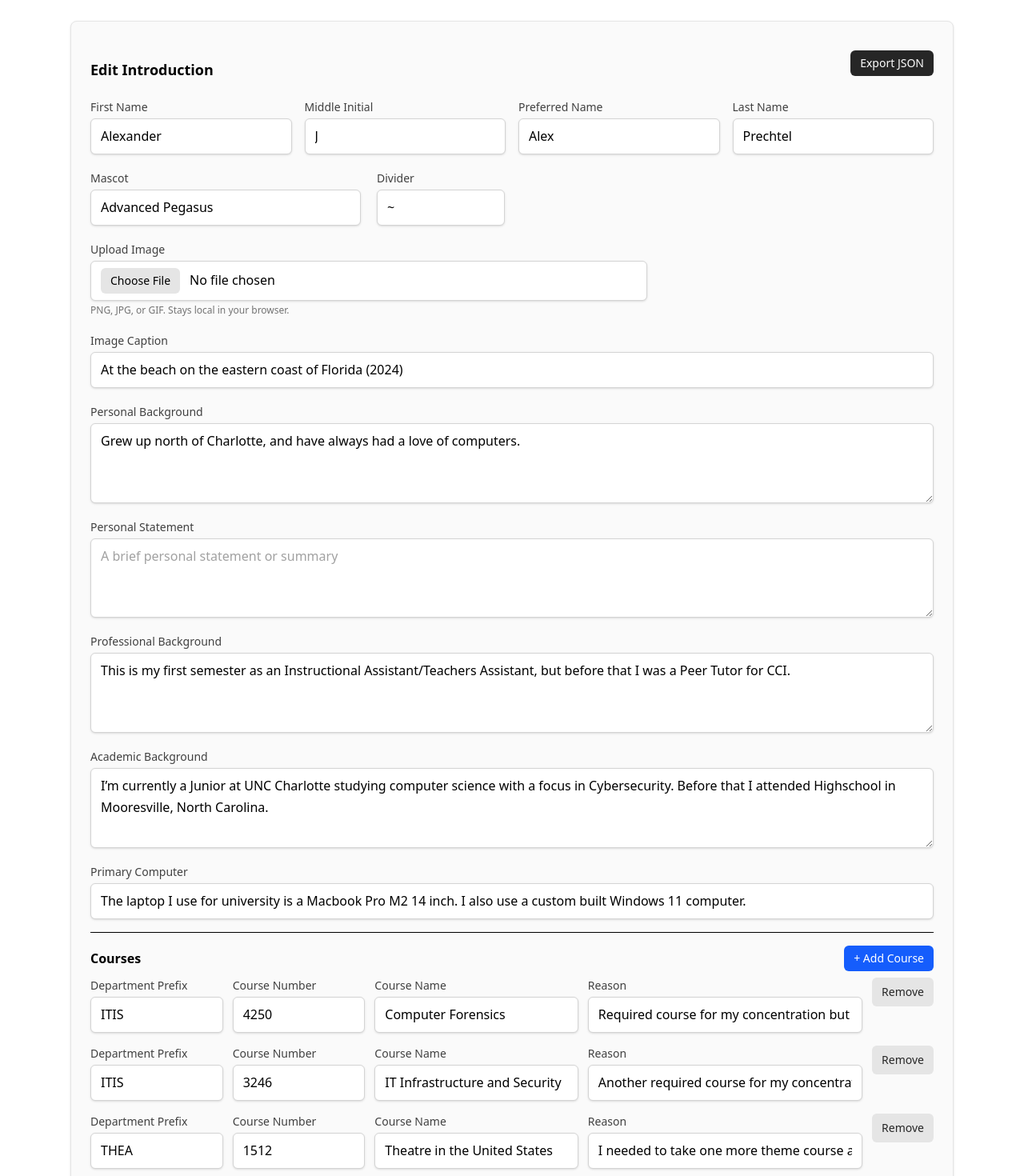
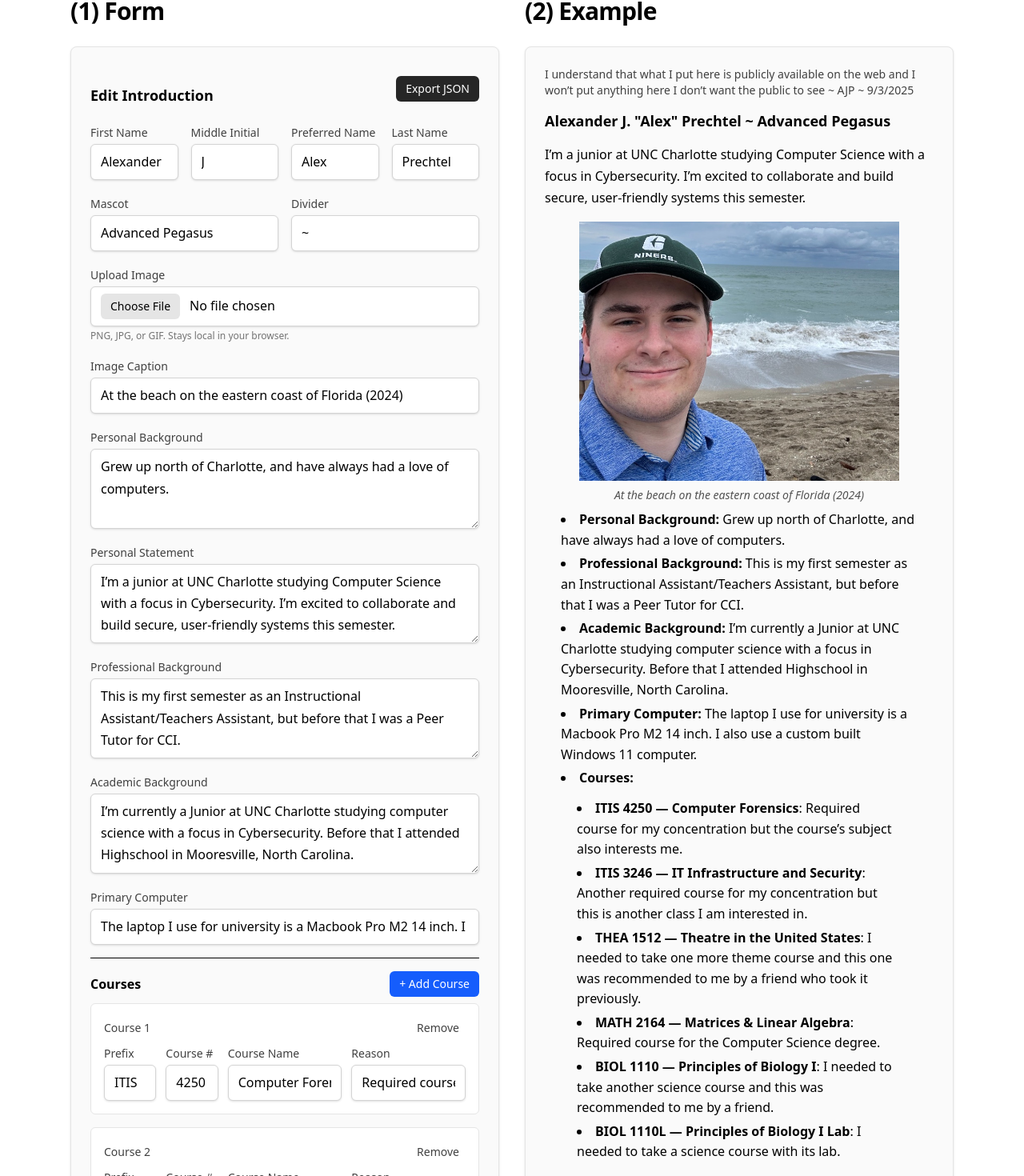
Before and after one commit to alexandernc0043/instructions, a Next.js app: page /module-2/first-course-site-submission/introductions in a window 1280 px wide. Shown: the part 502-1972 px from the top of the page at 80% size. Built offline with nearby package versions, Linux system fonts and the light colour scheme.

Commit message:
Made changes

```diff
--- a/src/components/data/Introductions.tsx
+++ b/src/components/data/Introductions.tsx
@@ -36,7 +36,7 @@ export default function Introductions() {
     }, [])
     const [imageCaption, setImageCaption] = useState("At the beach on the eastern coast of Florida (2024)")
     const [personalBackground, setPersonalBackground] = useState("Grew up north of Charlotte, and have always had a love of computers.")
-    const [personalStatement, setPersonalStatement] = useState("")
+    const [personalStatement, setPersonalStatement] = useState("I’m a junior at UNC Charlotte studying Computer Science with a focus in Cybersecurity. I’m excited to collaborate and build secure, user‑friendly systems this semester.")
     const [professionalBackground, setProfessionalBackground] = useState("This is my first semester as an Instructional Assistant/Teachers Assistant, but before that I was a Peer Tutor for CCI.")
     const [academicBackground, setAcademicBackground] = useState("I’m currently a Junior at UNC Charlotte studying computer science with a focus in Cybersecurity. Before that I attended Highschool in Mooresville, North Carolina.")
     const [primaryComputer, setPrimaryComputer] = useState("The laptop I use for university is a Macbook Pro M2 14 inch. I also use a custom built Windows 11 computer.")
@@ -108,6 +108,7 @@ export default function Introductions() {
     }
 
     return <>
+        <div className={"grid grid-cols-1 lg:grid-cols-2 gap-6 lg:gap-8"}>
             <section>
                 <h2>Form</h2>
                 <form onSubmit={(e) => e.preventDefault()} className="my-6">
@@ -178,6 +179,7 @@ export default function Introductions() {
                                     />
                                 </div>
                             </div>
+                            <div className="col-span-full grid grid-cols-1 sm:grid-cols-2 gap-4">
                                 <div className="flex flex-col gap-1">
                                     <label className="font-medium text-sm text-neutral-700" htmlFor="mascot">Mascot</label>
                                     <input
@@ -190,7 +192,7 @@ export default function Introductions() {
                                         className="border border-neutral-300 rounded-md px-3 py-2 bg-white placeholder-neutral-400 shadow-sm focus:outline-none focus:ring-2 focus:ring-blue-500 focus:border-blue-500"
                                     />
                                 </div>
-                        <div className="flex flex-col gap-1 sm:max-w-[10rem]">
+                                <div className="flex flex-col gap-1">
                                     <label className="font-medium text-sm text-neutral-700" htmlFor="divider">Divider</label>
                                     <input
                                         id="divider"
@@ -202,8 +204,9 @@ export default function Introductions() {
                                         className="border border-neutral-300 rounded-md px-3 py-2 bg-white placeholder-neutral-400 shadow-sm focus:outline-none focus:ring-2 focus:ring-blue-500 focus:border-blue-500"
                                     />
                                 </div>
+                            </div>
 
-                        <div className="flex flex-col gap-1 xl:col-span-2">
+                            <div className="flex flex-col gap-1 col-span-full">
                                 <label className="font-medium text-sm text-neutral-700" htmlFor="imageFile">Upload Image</label>
                                 <input
                                     id="imageFile"
@@ -327,9 +330,21 @@ export default function Introductions() {
 
                             <div className="flex flex-col gap-3 sm:gap-4">
                                 {courses.map((c, idx) => (
-                                <div key={idx} className="grid grid-cols-1 md:grid-cols-12 gap-3 items-start">
+                                    <div key={idx} className="border border-neutral-200 rounded-md p-3 sm:p-4 bg-white">
+                                        <div className="flex items-center justify-between mb-2">
+                                            <span className="text-sm font-medium text-neutral-700">Course {idx + 1}</span>
+                                            <button
+                                                type="button"
+                                                onClick={() => setCourses(prev => prev.filter((_, i) => i !== idx))}
+                                                className="inline-flex items-center text-sm text-neutral-700 hover:bg-neutral-100 px-2 py-1 rounded-md"
+                                                aria-label={`Remove course ${idx + 1}`}
+                                            >
+                                                Remove
+                                            </button>
+                                        </div>
+                                        <div className="grid grid-cols-1 md:grid-cols-12 gap-3 items-start">
                                         <div className="md:col-span-2 flex flex-col gap-1">
-                                        <label className="font-medium text-sm text-neutral-700" htmlFor={`course-dept-${idx}`}>Department Prefix</label>
+                                            <label className="font-medium text-sm text-neutral-700" htmlFor={`course-dept-${idx}`}>Prefix</label>
                                             <input
                                                 id={`course-dept-${idx}`}
                                                 type="text"
@@ -341,13 +356,13 @@ export default function Introductions() {
                                                         dept: v
                                                     }) : pc));
                                                 }}
-                                            placeholder="Prefex"
+                                                placeholder="Prefix"
                                                 title="Department prefix (e.g., ITIS, MATH)"
                                                 className="border border-neutral-300 rounded-md px-3 py-2 bg-white placeholder-neutral-400 shadow-sm focus:outline-none focus:ring-2 focus:ring-blue-500 focus:border-blue-500"
                                             />
                                         </div>
                                         <div className="md:col-span-2 flex flex-col gap-1">
-                                        <label className="font-medium text-sm text-neutral-700" htmlFor={`course-number-${idx}`}>Course Number</label>
+                                            <label className="font-medium text-sm text-neutral-700" htmlFor={`course-number-${idx}`}>Course #</label>
                                             <input
                                                 id={`course-number-${idx}`}
                                                 type="text"
@@ -364,7 +379,7 @@ export default function Introductions() {
                                                 className="border border-neutral-300 rounded-md px-3 py-2 bg-white placeholder-neutral-400 shadow-sm focus:outline-none focus:ring-2 focus:ring-blue-500 focus:border-blue-500"
                                             />
                                         </div>
-                                    <div className="md:col-span-3 flex flex-col gap-1">
+                                        <div className="md:col-span-4 flex flex-col gap-1">
                                             <label className="font-medium text-sm text-neutral-700" htmlFor={`course-name-${idx}`}>Course Name</label>
                                             <input
                                                 id={`course-name-${idx}`}
@@ -400,15 +415,6 @@ export default function Introductions() {
                                                 className="border border-neutral-300 rounded-md px-3 py-2 bg-white placeholder-neutral-400 shadow-sm focus:outline-none focus:ring-2 focus:ring-blue-500 focus:border-blue-500"
                                             />
                                         </div>
-                                    <div className="md:col-span-1 flex md:justify-end">
-                                        <button
-                                            type="button"
-                                            onClick={() => setCourses(prev => prev.filter((_, i) => i !== idx))}
-                                            className="w-full md:w-auto bg-neutral-200 hover:bg-neutral-300 text-neutral-800 text-sm font-medium px-3 py-2 rounded-md"
-                                            aria-label={`Remove course ${idx + 1}`}
-                                        >
-                                            Remove
-                                        </button>
                                         </div>
                                     </div>
                                 ))}
@@ -420,22 +426,24 @@ export default function Introductions() {
 
             <section>
                 <h2>Example</h2>
-            <p>I understand that what I put here is publicly available on the web and I won’t put anything here I don’t
+                <div className="my-6 bg-neutral-50 border border-neutral-200 rounded-lg p-4 sm:p-6 shadow-sm">
+                    <div className="space-y-4">
+                <p className="text-sm text-neutral-700">I understand that what I put here is publicly available on the web and I won’t put anything here I don’t
                     want the public to see {divider} {[
                         firstName?.trim()?.[0],
                         (middleInitial || "").trim()?.[0],
                         lastName?.trim()?.[0]
-            ].filter(Boolean).join(" ")} {divider} {new Date().toLocaleDateString()}</p>
-            <h3>{firstName} {middleInitial}. &#34;{preferredName}&#34; {lastName} {divider} {mascot}</h3>
+                    ].filter(Boolean).join("")} {divider} {new Date().toLocaleDateString()}</p>
+                <h3 className="text-lg font-semibold">{firstName} {middleInitial}. &#34;{preferredName}&#34; {lastName} {divider} {mascot}</h3>
                 {personalStatement && (
                     <p>{personalStatement}</p>
                 )}
                 <figure className={"m-auto w-100"}>
                     {image === "" ? <img src={"/headshot.jpeg"} alt={imageCaption} width={500} height={500}/> :
                         <img src={image} alt={imageCaption} width={500} height={500}/>}
-                <figcaption className={"flex justify-center"}><em>{imageCaption}</em></figcaption>
+                    <figcaption className={"flex justify-center mt-2 text-sm text-neutral-600"}><em>{imageCaption}</em></figcaption>
                 </figure>
-            <ul>
+                <ul className="list-disc pl-5 space-y-1">
                     <li><strong>Personal Background: </strong>{personalBackground === "" ? "None." : personalBackground}
                     </li>
                     <li><strong>Professional
@@ -445,7 +453,7 @@ export default function Introductions() {
                     <li><strong>Primary Computer: </strong>{primaryComputer === "" ? "None." : primaryComputer}</li>
                     <li>
                         <strong>Courses:</strong>
-                    <ul>
+                        <ul className="list-disc pl-5 mt-1 space-y-1">
                             {courses.length === 0 ? <li>No courses.</li> : courses.map(({
                                                                                             dept,
                                                                                             number,
@@ -456,7 +464,10 @@ export default function Introductions() {
                         </ul>
                     </li>
                 </ul>
+                    </div>
+                </div>
             </section>
+        </div>
         {/*<section>*/}
         {/*    <h2>Code</h2>*/}
         {/*    <CodeHighlight>*/}
```
Lines whose indentation alone changed are shown as unchanged.
